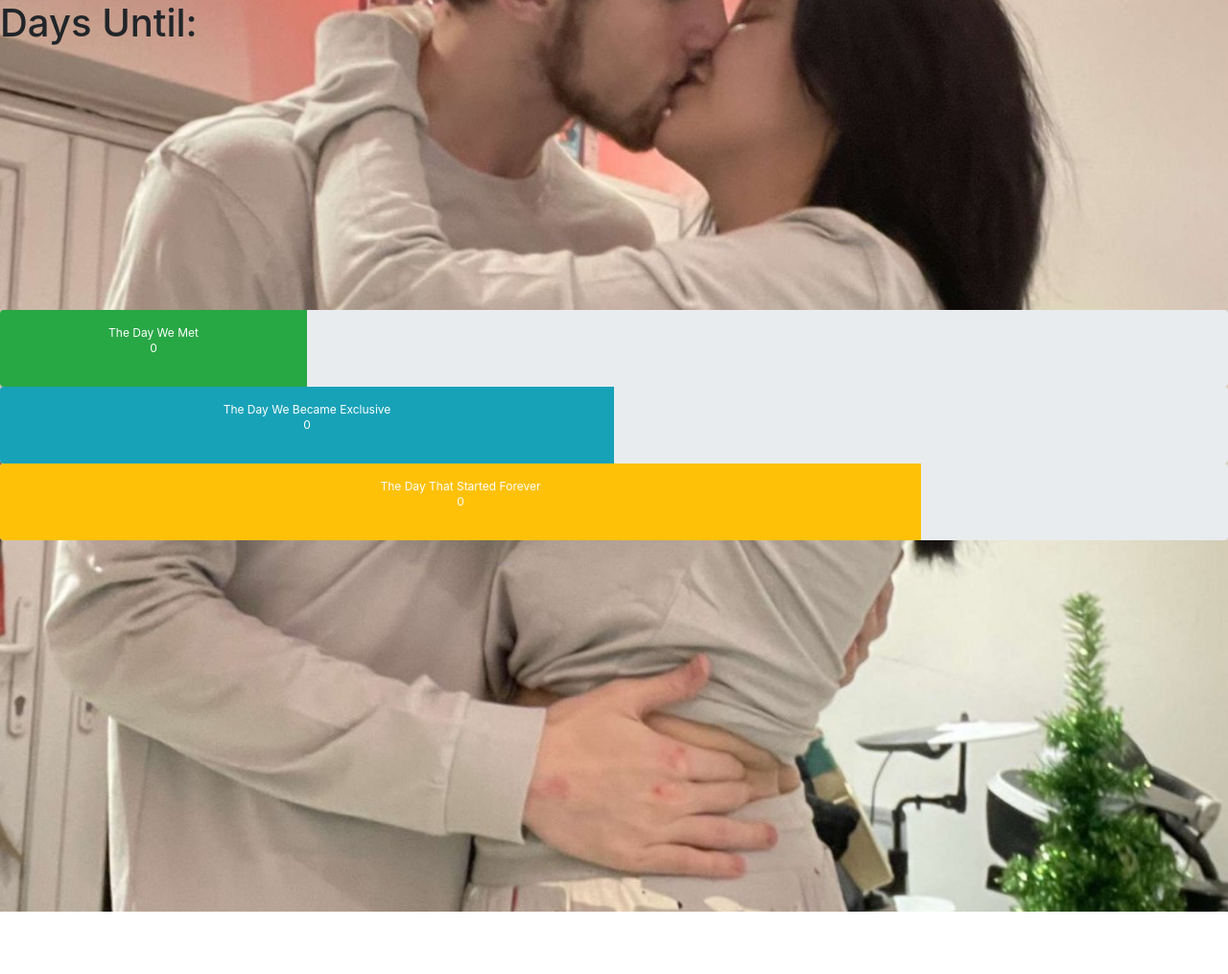
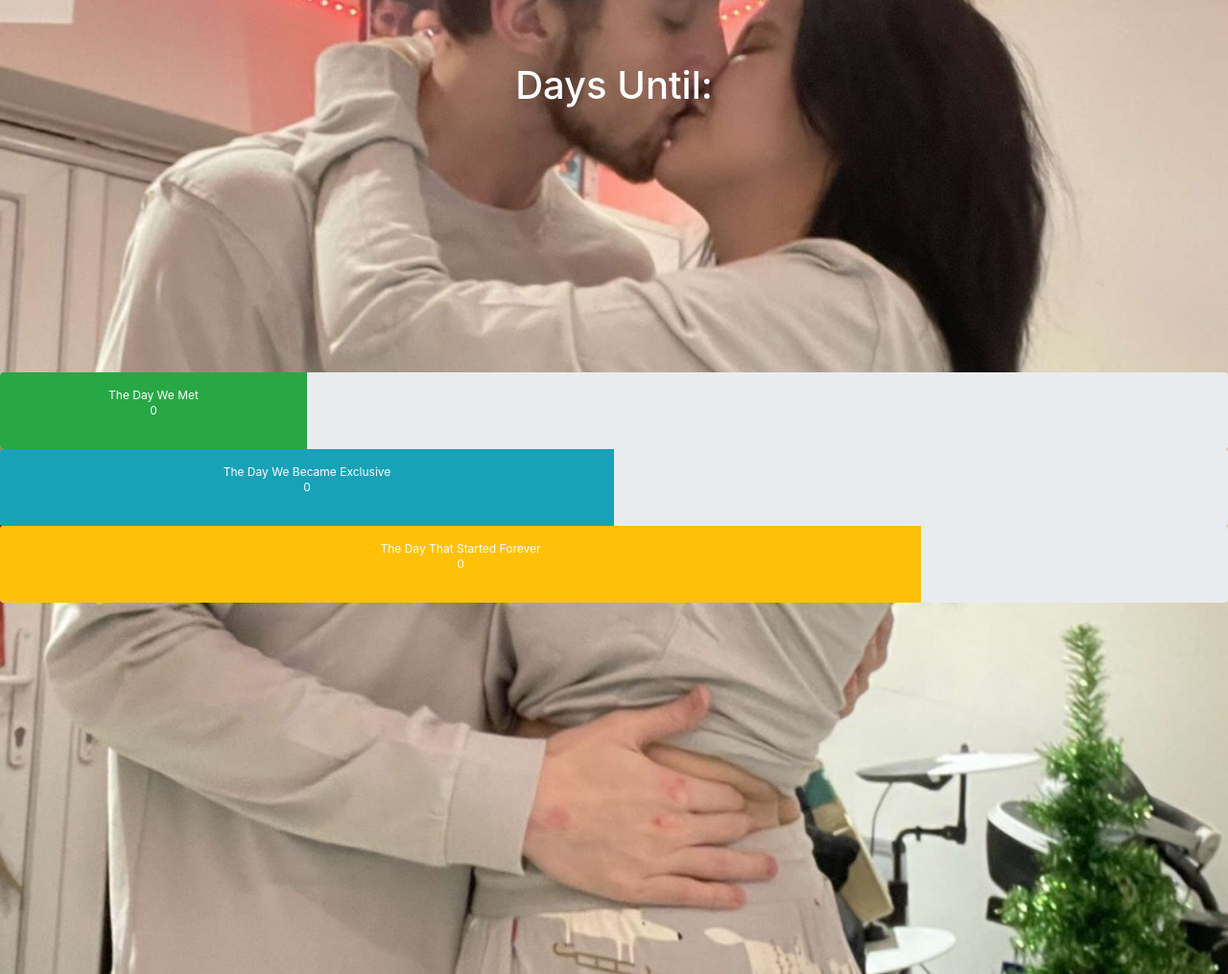
Before and after one commit to DanArmstrong124/danloz, a plain HTML site: page index.html in a window 1280 px wide. Shown: the whole page at 96% size. Before the commit the page ends 950 px from the top, so only its background shows below. Drawn offline with nearby package versions, Linux system fonts and the light colour scheme.

```diff
--- a/index.html
+++ b/index.html
@@ -16,7 +16,9 @@
     </style>
 
     <div style="height: 950px;">
-    <h1>Days Until:</h1>
+    <h1 style="text-align: center;
+    margin-top: 65px;
+    color: white;">Days Until:</h1>
 
     <div class="progress" style="margin-top: 275px;">
         <div class="progress-bar bg-success" role="progressbar" style="width: 25%" aria-valuenow="25" aria-valuemin="0" aria-valuemax="100"><p>The Day We Met</p><p>0</p></div>
```
